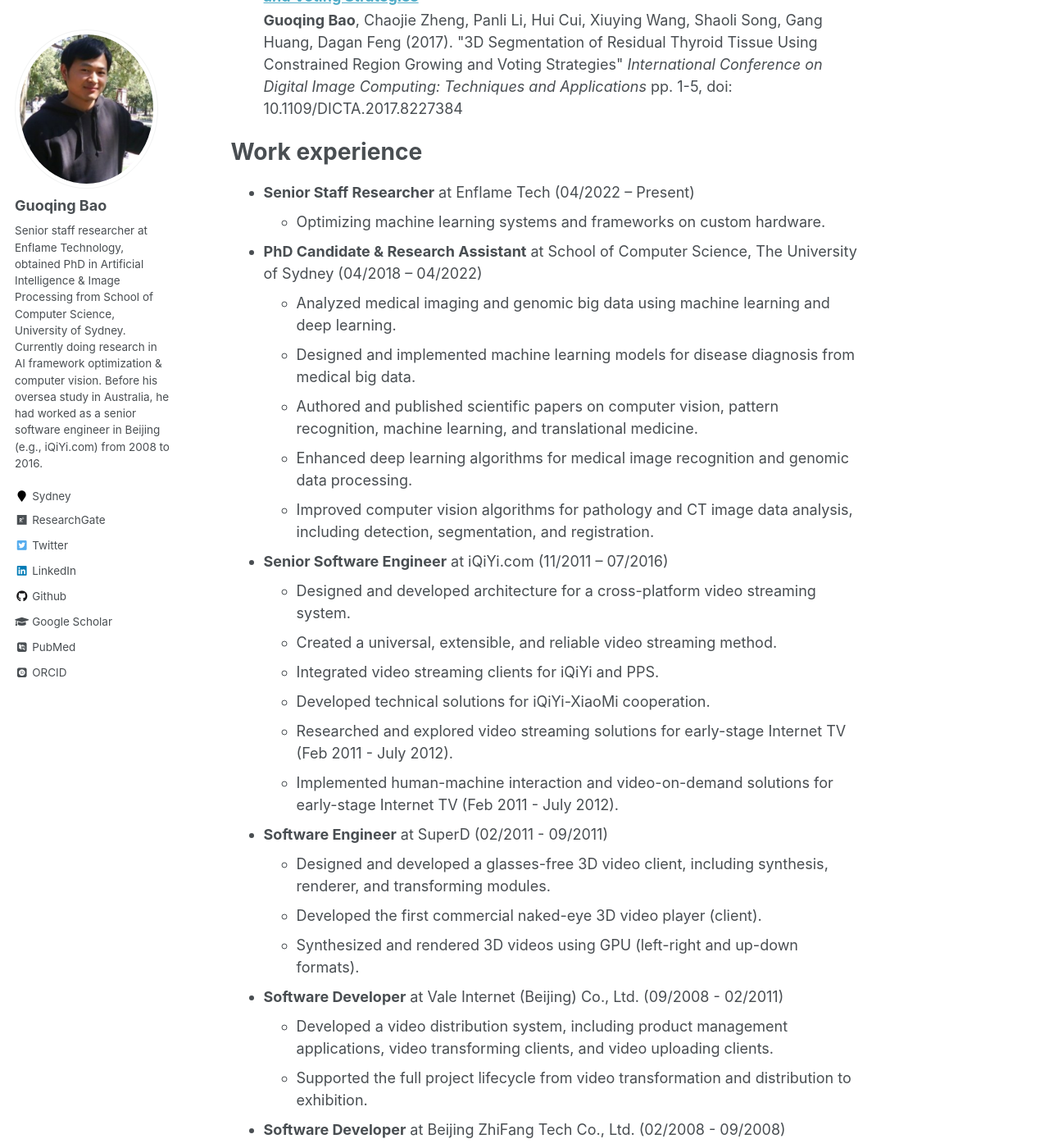
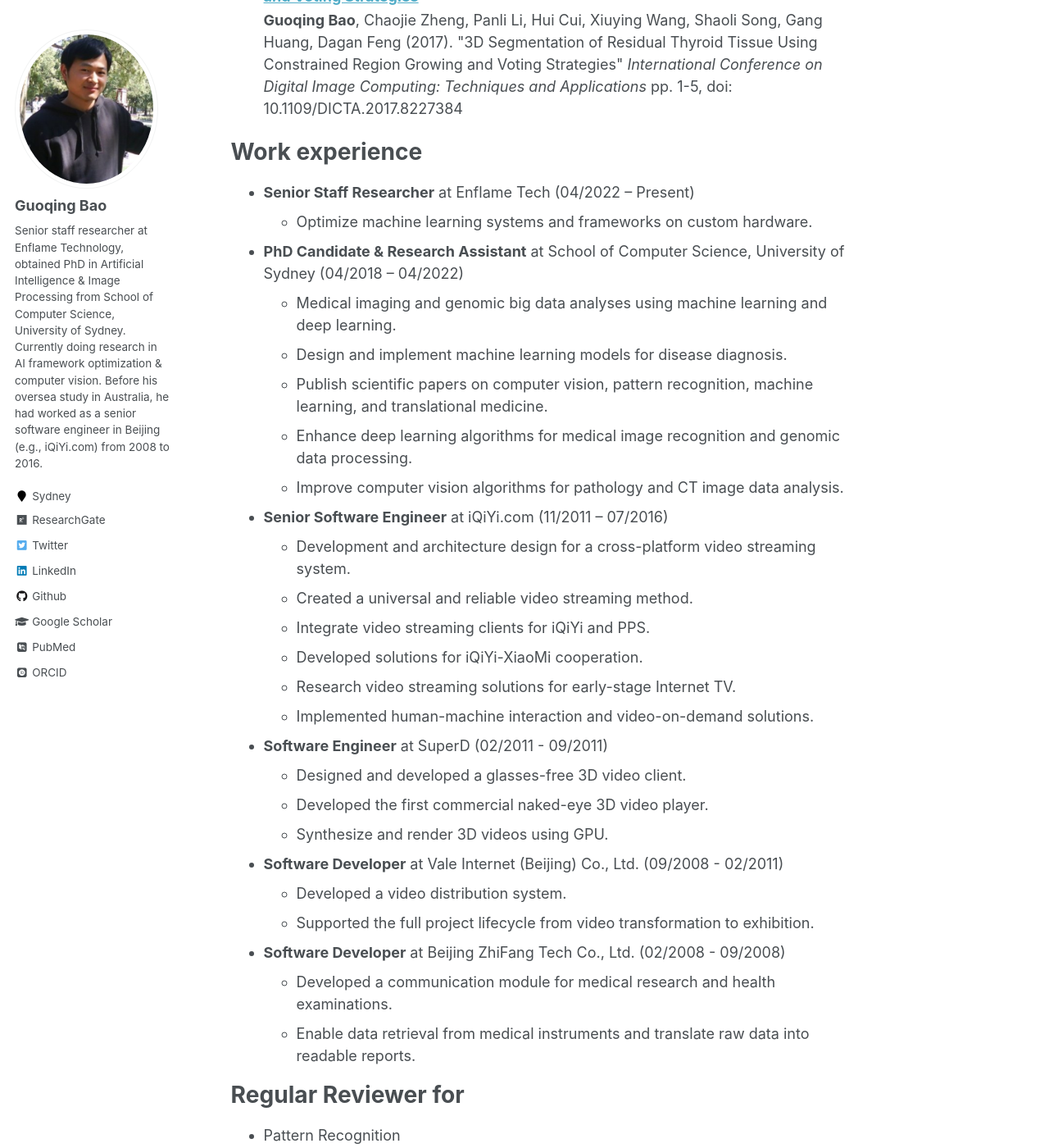
Before and after one commit to guoqingbao/guoqingbao.github.io, a Jekyll site: the page built from _pages/about.md, in a window 1280 px wide and 1400 px high, scrolled down 3692 px. Shown: the whole window at 82% size. Built offline with Jekyll 4.4.1, drawn with Linux system fonts in a browser that asks for light colours; some web fonts are replaced; some of the changed text lies outside the part shown.

Commit message:
Update about.md

```diff
--- a/_pages/about.md
+++ b/_pages/about.md
@@ -12,11 +12,11 @@
 
 About
 ======
-Since 2022, Dr. Bao has been a Senior Staff Researcher specializing in optimizing ML systems. He received the Shanghai Leading Talent (Overseas) and Shanghai Pujiang Program Awards in October 2022, leading a 2-year research project in artificial intelligence and heterogeneous computing. He has six years of full-time research experience in computer vision, deep learning, and medical informatics, and nine years of industry experience as a senior software engineer in developing and designing large-scale commercial software projects.
+Since 2022, Dr. Bao has been a Senior Staff Researcher specializing in optimizing ML systems on custom hardware. He received the Shanghai Leading Talent (Overseas) and Shanghai Pujiang Program Awards in 2022 and 2023, respectively, leading a 2-year research project in artificial intelligence and heterogeneous computing. He has six years of full-time research experience in computer vision, deep learning, and medical informatics, and nine years of industry experience as a senior software engineer in developing and designing large-scale commercial software projects.
 
 From 2008 to 2016, he played a crucial role in designing and developing a cross-platform video streaming system at iQiYi.com. This system, supporting over one billion daily views, remains stable across hundreds of millions of devices and has improved the platform's video view success rate by over 6% since 2014. He also pioneered streaming solutions for third-party platforms, attracting a $300 million investment from Xiaomi in 2014. Additionally, he developed a human-machine interaction and video-on-demand solution for early-stage Smart TVs and TVBox devices, widely adopted since 2013.
 
-From 2016 to 2021, he excelled as a Master's and PhD student at the University of Sydney, earning high honours, half-fee scholarships, summer research opportunities, and placement on the dean's list. He also received PhD and postgraduate supplementary scholarships. During this time, he published high-quality papers in machine learning, pattern recognition, and translational medicine in prestigious journals such as Pattern Recognition, IEEE JBHI, and Lancet family journals.
+From 2016 to 2021, he excelled as a Master's and PhD student at the School of Computer Science, University of Sydney, earning high honour rolls, half-fee scholarships, summer research opportunities, and placement on the dean's list. He also received PhD and postgraduate supplementary scholarships. During this time, he published high-quality papers in machine learning, pattern recognition, and translational medicine in prestigious journals such as Pattern Recognition, IEEE JBHI, and Lancet family journals.
 
 Education
 ======
@@ -40,7 +40,7 @@
   * Half-Fee scholarship (05/2017)
 * Ph.D. Scholarship, University of Sydney
   * Engineering and Information Technologies Research Scholarship (04/2018)
-  * **Postgraduate Research Supplementary Scholarship (08/2018)
+  * Postgraduate Research Supplementary Scholarship (08/2018)
   * University of Sydney International Scholarship (USydIS) (08/2018)
 
 Patents
@@ -59,37 +59,32 @@
 
 Work experience
 ======
+- **Senior Staff Researcher** at Enflame Tech (04/2022 – Present)
+  - Optimize machine learning systems and frameworks on custom hardware.
 
-- **Senior Staff Researcher** at Enflame Tech (04/2022 – Present)
-  - Optimizing machine learning systems and frameworks on custom hardware.
-
-- **PhD Candidate & Research Assistant** at School of Computer Science, The University of Sydney (04/2018 – 04/2022)
-  - Analyzed medical imaging and genomic big data using machine learning and deep learning.
-  - Designed and implemented machine learning models for disease diagnosis from medical big data.
-  - Authored and published scientific papers on computer vision, pattern recognition, machine learning, and translational medicine.
-  - Enhanced deep learning algorithms for medical image recognition and genomic data processing.
-  - Improved computer vision algorithms for pathology and CT image data analysis, including detection, segmentation, and registration.
-
+- **PhD Candidate & Research Assistant** at School of Computer Science, University of Sydney (04/2018 – 04/2022)
+  - Medical imaging and genomic big data analyses using machine learning and deep learning.
+  - Design and implement machine learning models for disease diagnosis.
+  - Publish scientific papers on computer vision, pattern recognition, machine learning, and translational medicine.
+  - Enhance deep learning algorithms for medical image recognition and genomic data processing.
+  - Improve computer vision algorithms for pathology and CT image data analysis.
 - **Senior Software Engineer** at iQiYi.com (11/2011 – 07/2016)
-  - Designed and developed architecture for a cross-platform video streaming system.
-  - Created a universal, extensible, and reliable video streaming method.
-  - Integrated video streaming clients for iQiYi and PPS.
-  - Developed technical solutions for iQiYi-XiaoMi cooperation.
-  - Researched and explored video streaming solutions for early-stage Internet TV (Feb 2011 - July 2012).
-  - Implemented human-machine interaction and video-on-demand solutions for early-stage Internet TV (Feb 2011 - July 2012).
-
+  - Development and architecture design for a cross-platform video streaming system.
+  - Created a universal and reliable video streaming method.
+  - Integrate video streaming clients for iQiYi and PPS.
+  - Developed solutions for iQiYi-XiaoMi cooperation.
+  - Research video streaming solutions for early-stage Internet TV.
+  - Implemented human-machine interaction and video-on-demand solutions.
 - **Software Engineer** at SuperD (02/2011 - 09/2011)
-  - Designed and developed a glasses-free 3D video client, including synthesis, renderer, and transforming modules.
-  - Developed the first commercial naked-eye 3D video player (client).
-  - Synthesized and rendered 3D videos using GPU (left-right and up-down formats).
-
+  - Designed and developed a glasses-free 3D video client.
+  - Developed the first commercial naked-eye 3D video player.
+  - Synthesize and render 3D videos using GPU.
 - **Software Developer** at Vale Internet (Beijing) Co., Ltd. (09/2008 - 02/2011)
-  - Developed a video distribution system, including product management applications, video transforming clients, and video uploading clients.
-  - Supported the full project lifecycle from video transformation and distribution to exhibition.
-
+  - Developed a video distribution system.
+  - Supported the full project lifecycle from video transformation to exhibition.
 - **Software Developer** at Beijing ZhiFang Tech Co., Ltd. (02/2008 - 09/2008)
   - Developed a communication module for medical research and health examinations.
-  - Enabled data retrieval from medical instruments and translated raw data into readable reports.
+  - Enable data retrieval from medical instruments and translate raw data into readable reports.
 
 Regular Reviewer for
 ======
```
